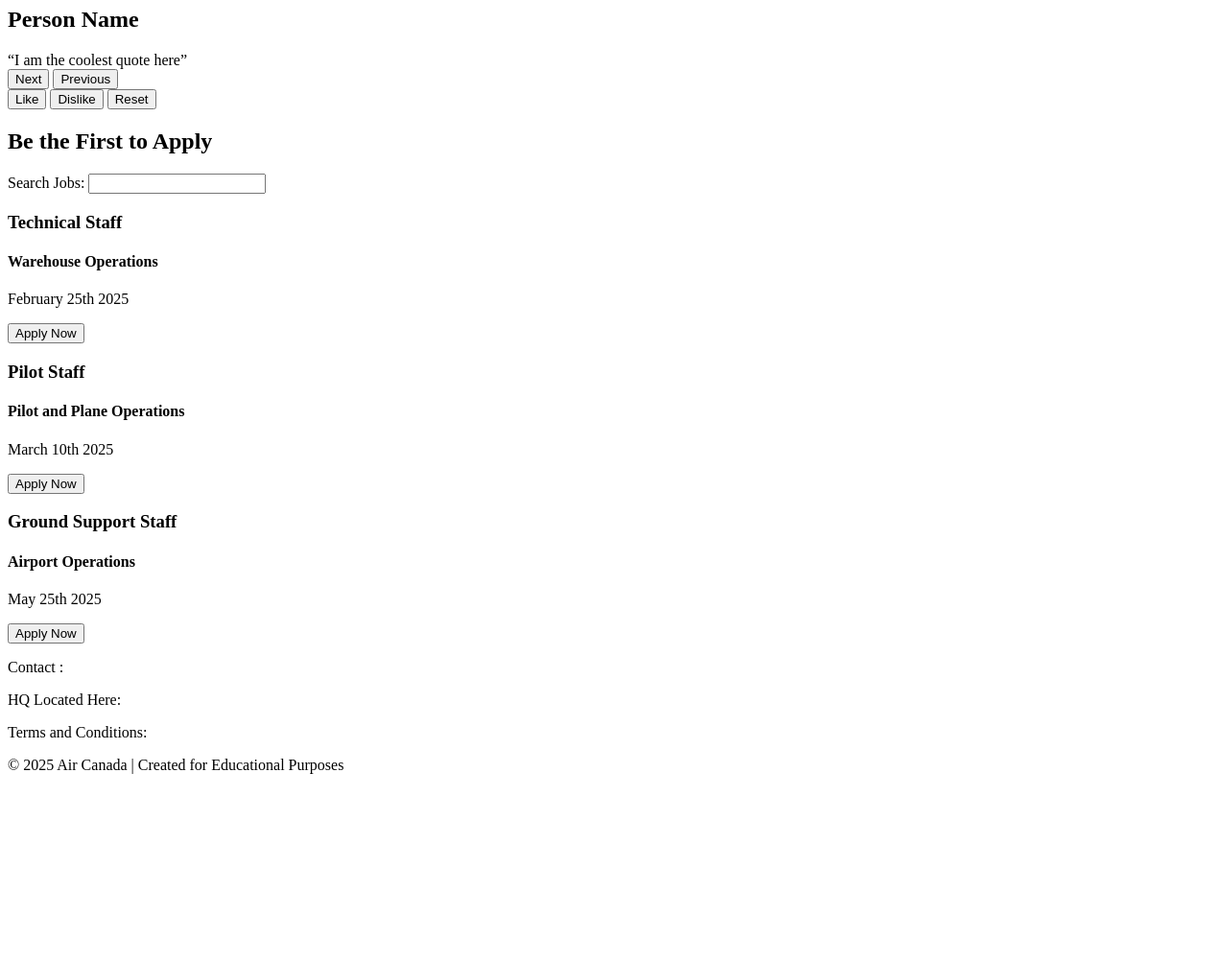
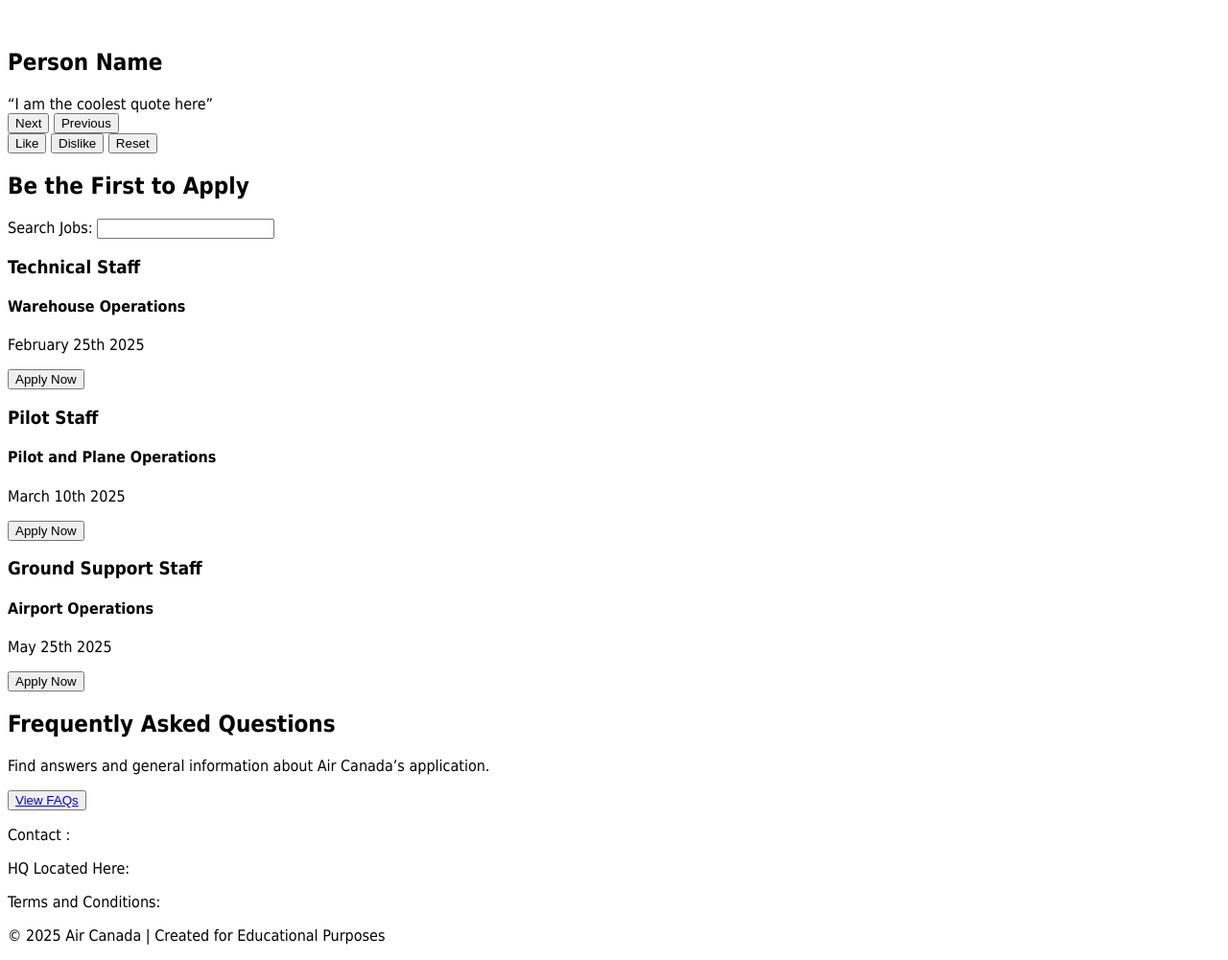
Before and after one commit to CoderLogy/AirCanada, a plain HTML site: page index.html in a window 1280 px wide. Shown: the part 3644-4645 px from the top of the page at 96% size. Before the commit the page ends 4467 px from the top, so only its background shows below. Drawn offline with Linux system fonts and the light colour scheme.

Commit message:
important stuff

```diff
--- a/index.css
+++ b/index.css
@@ -0,0 +1,3 @@
+body{
+    font-family:'Tahoma', sans-serif;
+}
--- a/index.html
+++ b/index.html
@@ -4,6 +4,8 @@
     <meta charset="UTF-8">
     <meta name="viewport" content="width=device-width, initial-scale=1.0">
     <title>Air Canada Requirtment</title>
+    <link rel="stylesheet" href="index.css"/>
+    <link rel="javascript" href="app.js"/>
 </head>
 <body>
     <header>
@@ -59,7 +61,7 @@
             <h2 class="personName">Person Name</h2>
             <figcaption><q>I am the coolest quote here</q></figcaption>
             <button class="Scroll" id="NextBtn">Next</button>
-            <button class="Sroll" id="PreviousBtn">Previous</button>
+            <button class="Scroll" id="PreviousBtn">Previous</button>
         </div>
     <button class="Counter" id="Like">Like</button>
     <button  class="Counter" id="DisLike">Dislike</button>
@@ -89,6 +91,11 @@
             <button class="apply">Apply Now</button>
         </div>
     </div>
+    <div class="faq">
+        <h2>Frequently Asked Questions</h2>
+        <p>Find answers and general information about Air Canada’s application.</p>
+        <button><a href="https://careers.aircanada.com/ca/en/faqs">View FAQs</a></button>
+    </div>
     <footer class="footer">
         <p>Contact : </p>
         <p>HQ Located Here: <a href=""></a></p>
```
